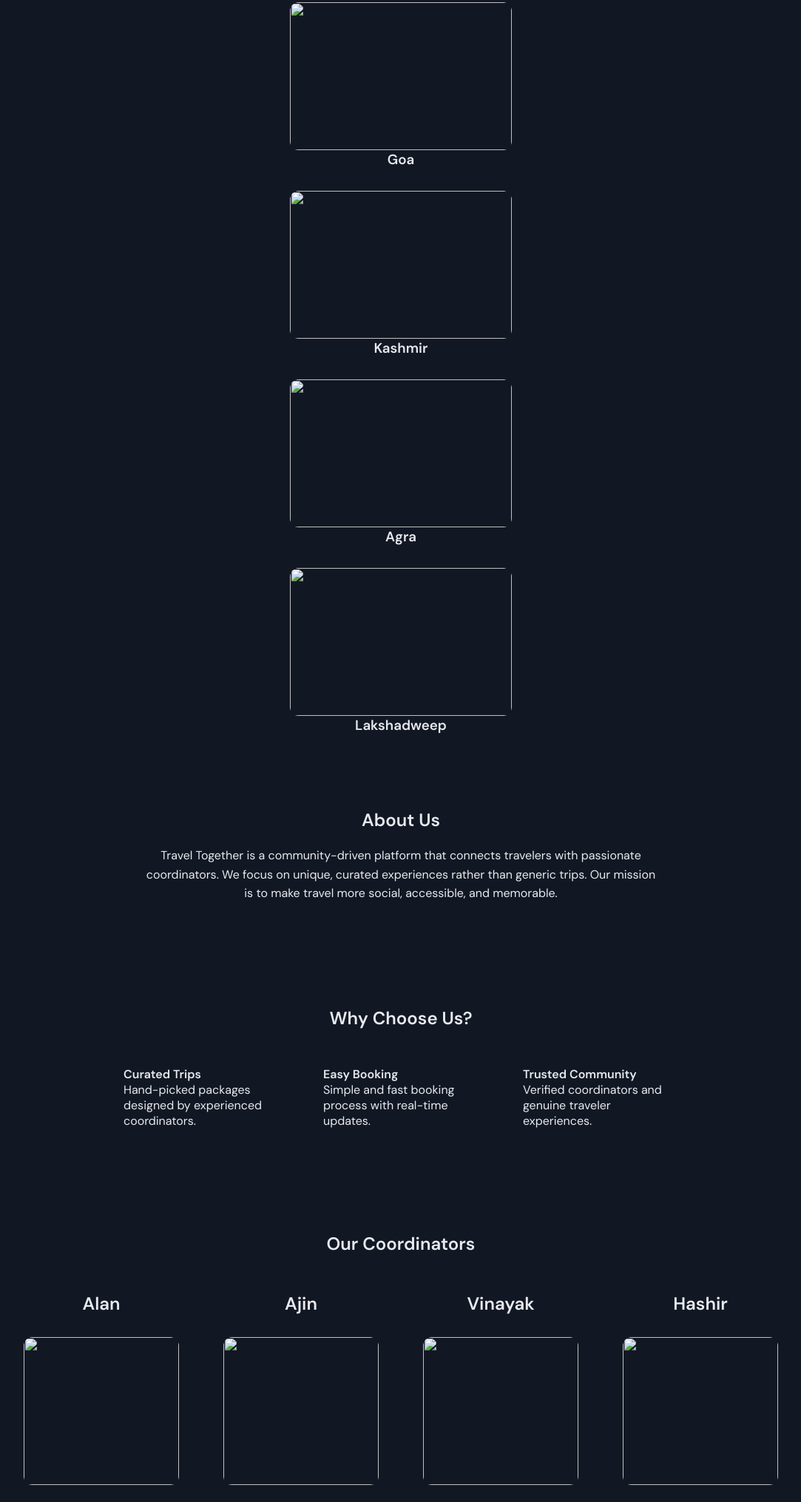
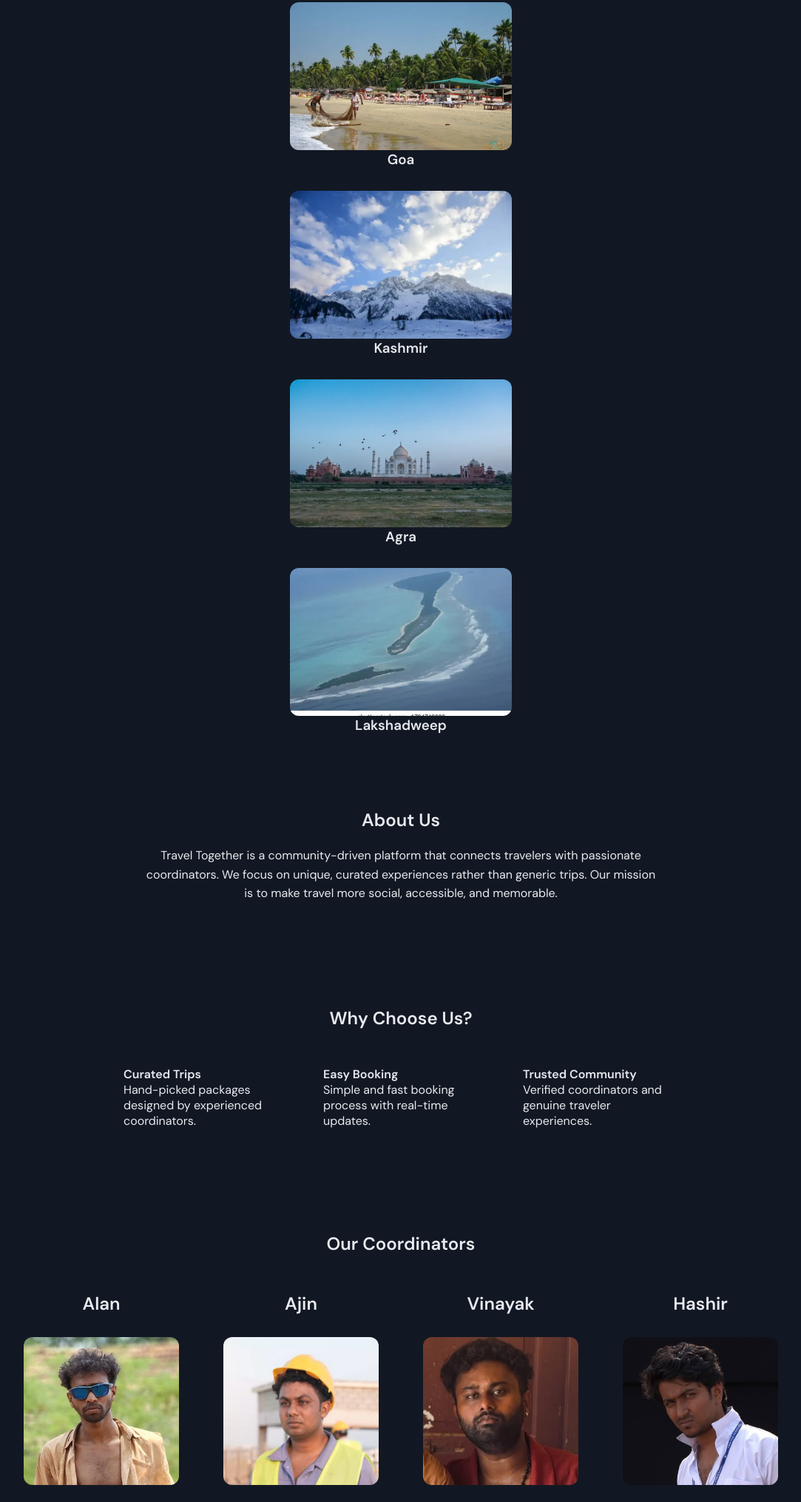
Before and after one commit to rootzin-had/travel-together, a website: page index.html in a window 1280 px wide. Shown: the part 1174-3205 px from the top of the page at 74% size, without its empty margins (98-1181 px from the left). Drawn offline with nearby package versions, Linux system fonts and the light colour scheme.

Commit message:
Update index.html

```diff
--- a/index.html
+++ b/index.html
@@ -37,15 +37,15 @@
   <p style="text-align:center; max-width:600px; margin:auto;">
     Discover curated travel experiences designed by expert coordinators.
   </p>
-  <img src="images/kochi.webp">
+  <img src="kochi.webp">
   <h3 style="text-align:center;">Kochi</h3>
-  <img src="images/goa.webp">
+  <img src="goa.webp">
   <h3 style="text-align:center;">Goa</h3>
-  <img src="images/kashmir.webp">
+  <img src="kashmir.webp">
   <h3 style="text-align:center;">Kashmir</h3>
-  <img src="images/taj.webp">
+  <img src="taj.webp">
   <h3 style="text-align:center;">Agra</h3>
-  <img src="images/lakshadweep.webp">
+  <img src="lakshadweep.webp">
   <h3 style="text-align:center;">Lakshadweep</h3>
 </div>
 
@@ -92,19 +92,19 @@
   <div style="display:flex; gap:20px; justify-content:center; flex-wrap:wrap; margin-top:30px;">
     <div style="width:250px; padding:20px; border-radius:10px;">
       <h2>Alan</h2>
-      <img src="images/alan.png">
+      <img src="alan.png">
     </div>
     <div style="width:250px; padding:20px; border-radius:10px;">
       <h2>Ajin</h2>
-      <img src="images/ajin.png">
+      <img src="ajin.png">
     </div>
     <div style="width:250px; padding:20px; border-radius:10px;">
       <h2>Vinayak</h2>
-      <img src="images/vinayak.png">
+      <img src="vinayak.png">
     </div>
     <div style="width:250px; padding:20px; border-radius:10px;">
       <h2>Hashir</h2>
-      <img src="images/hashir.png">
+      <img src="hashir.png">
     </div>
   </div>
 
```
